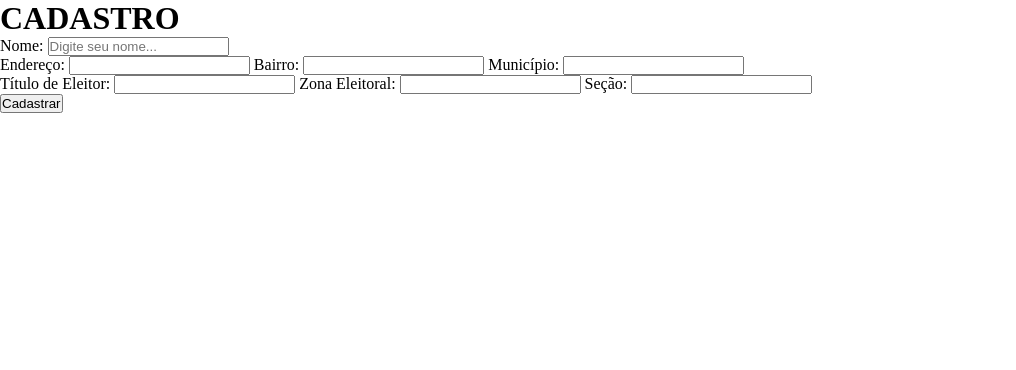
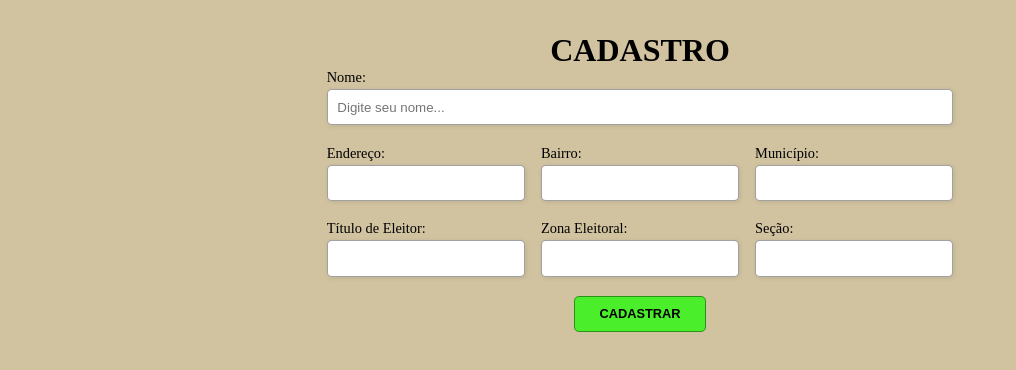
Before and after one commit to luccas-dev/cadastro, a website: page index.html in a window 1280 px wide. Shown: the whole page, without its empty margins (0-1016 px from the left). Drawn offline with Linux system fonts and the light colour scheme.

Commit message:
Estilizando a página

```diff
--- a/api/app.js
+++ b/api/app.js
@@ -4,7 +4,6 @@ const path = require('path')
 const registerRoute = require('../src/routes/registerRoute')
 
 const app = express()
-const port = process.env.PORT
 
 app.use(express.urlencoded({ extended: true }))
 app.use(express.static(path.join(__dirname, '../public')))
@@ -16,6 +15,6 @@ app.get('/', (req, res) => {
 app.use(express.json())
 app.use('/api/register', registerRoute)
 
-app.listen(port, () => {
+app.listen(process.env.PORT, () => {
     console.log('Server is Running')
 })
--- a/index.html
+++ b/index.html
@@ -35,17 +35,17 @@
         <section id="dadosEleitorais">
             <label for="titulo">
                 Título de Eleitor:
-                <input type="number" name="titulo" id="titulo" required>
+                <input type="text" name="titulo" id="titulo" required>
             </label>
 
             <label for="zona">
                 Zona Eleitoral:
-                <input type="number" name="zona" id="zona" required>
+                <input type="text" name="zona" id="zona" required>
             </label>
 
             <label for="secao">
                 Seção:
-                <input type="number" name="secao" id="secao" required>
+                <input type="text" name="secao" id="secao" required>
             </label>
         </section>
 
--- a/public/css/style.css
+++ b/public/css/style.css
@@ -13,3 +13,57 @@
     padding: 10px;
     border-radius: 5px;
 }
+
+body {
+    display: flex;
+    flex-direction: column;
+    justify-content: center;
+    align-items: center;
+
+    padding-block: 2rem;
+
+    background: #d1c2a0;
+}
+
+form {
+    display: flex;
+    flex-direction: column;
+    gap: 1.2rem;
+}
+
+section {
+    display: flex;
+    gap: 1rem;
+}
+
+label {
+    display: flex;
+    flex-direction: column;
+    gap: .2rem;
+
+    font-size: .9rem;
+}
+
+input {
+    padding: .6rem;
+    border: .5px solid #0000005e;
+    border-radius: .3rem;
+    box-shadow: 1px 1px 5px #00000018
+}
+
+button {
+    width: fit-content;
+    margin: auto;
+
+    padding: .6rem 1.5rem;
+    border: 1px solid #2c9118;
+    border-radius: .3rem;
+
+    background: #4bee2a;
+
+    text-transform: uppercase;
+    font-weight: bold;
+    font-size: .8rem;
+
+    cursor: pointer;
+}
--- a/src/config/firebaseConfig.js
+++ b/src/config/firebaseConfig.js
@@ -1,6 +1,6 @@
 const admin = require('firebase-admin')
-// const serviceAccount = require('../../serviceAccountKey.json')
-const serviceAccount = JSON.parse(process.env.KEY_ACCOUNT)
+const serviceAccount = require('../../serviceAccountKey.json')
+// const serviceAccount = JSON.parse(process.env.KEY_ACCOUNT)
 
 serviceAccount.private_key = serviceAccount.private_key.replace(/\\n/g, '\n');
 
```
